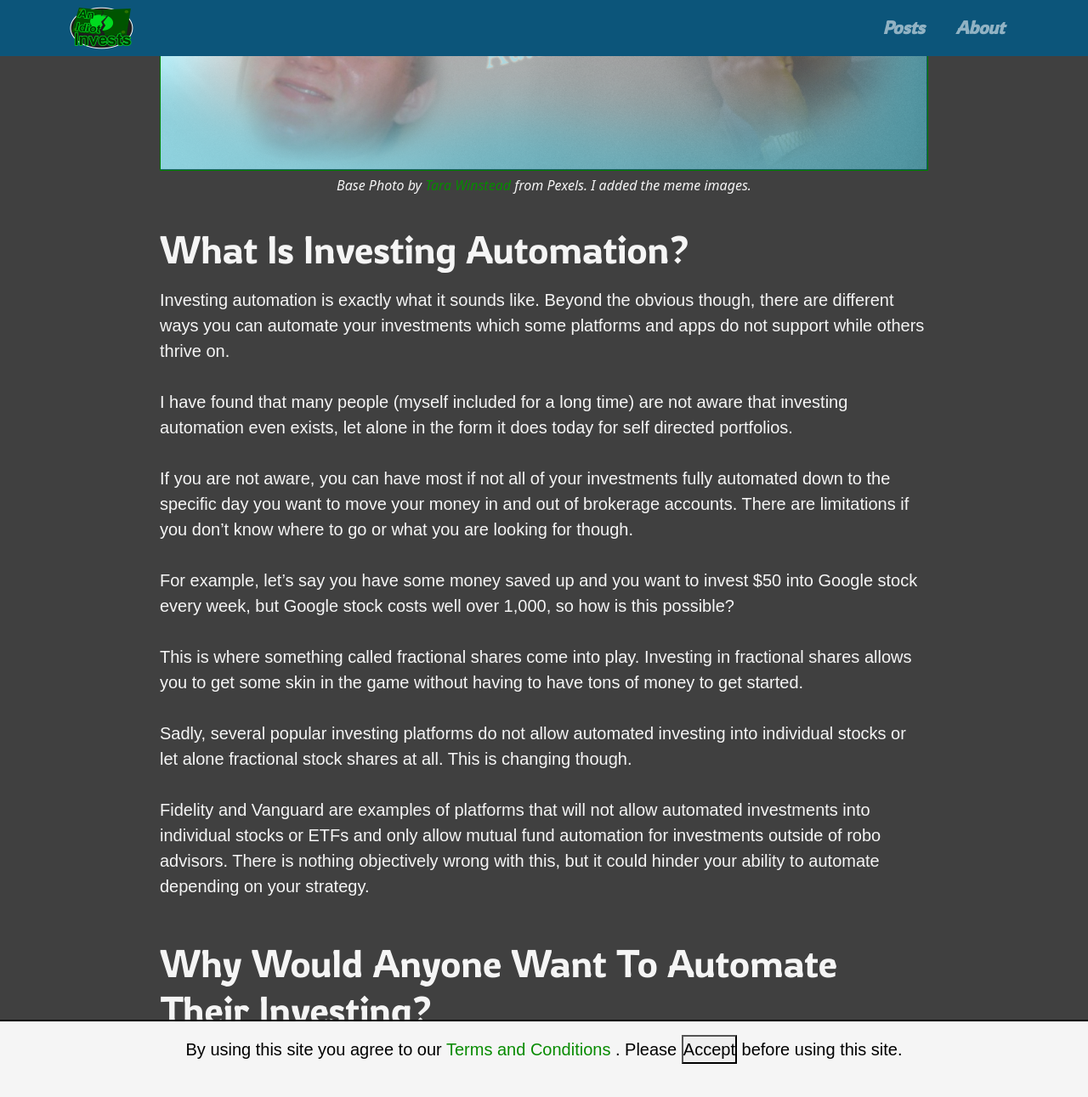
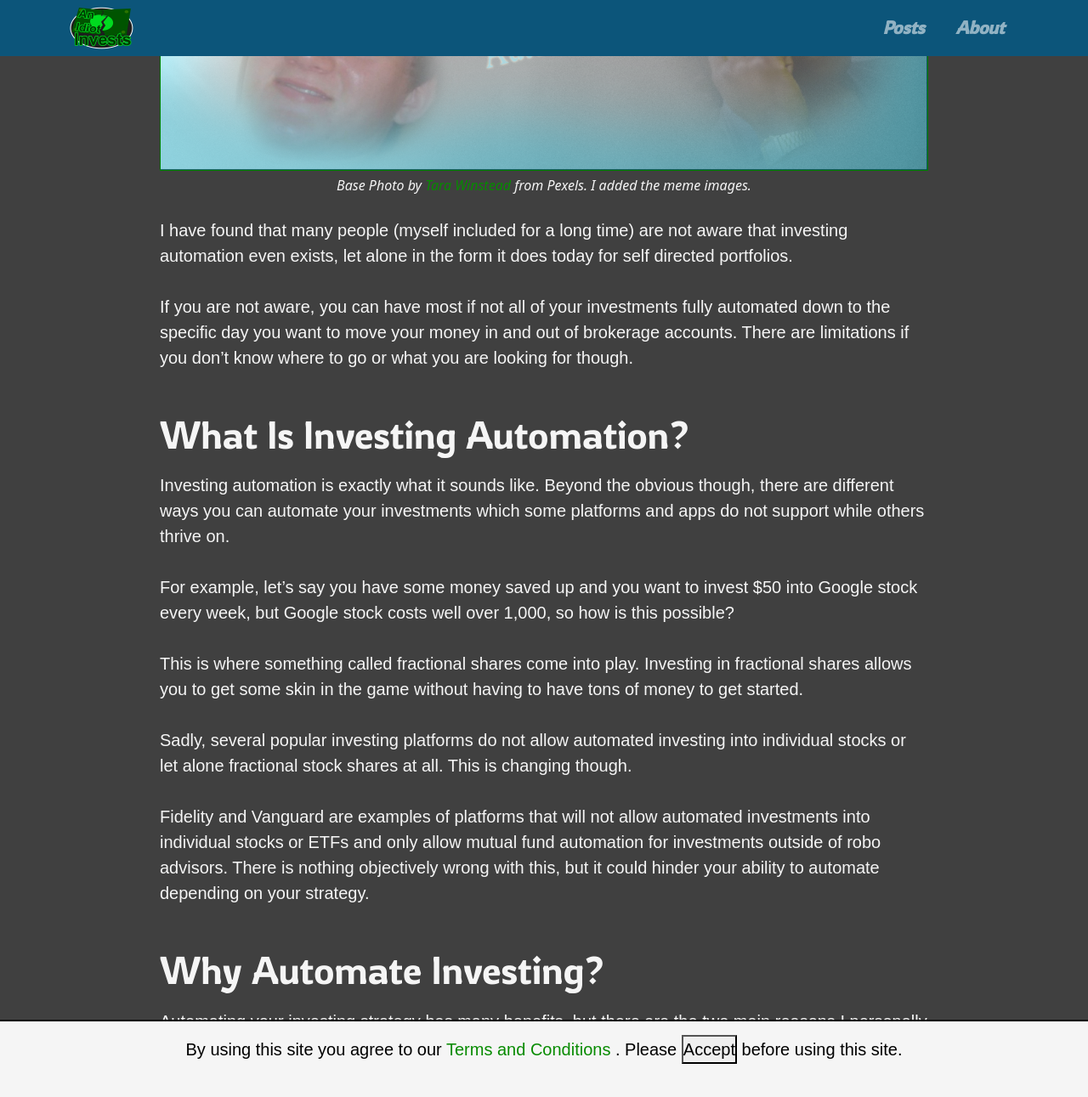
Before and after one commit to AnIdiotInvests/anidiotinvests.github.io, a Jekyll site: the page built from _posts/2022-03-12-investing-automation.md, in a window 1280 px wide and 1400 px high, scrolled down 664 px. Shown: the top 1291 px of the window at 85% size. Built offline with Jekyll 4.4.1, drawn with Linux system fonts in a browser that asks for light colours; some of the changed lines change nothing that is shown; some of the changed text lies outside the part shown.

Commit message:
post for investing automation

```diff
--- a/_posts/2022-03-12-investing-automation.md
+++ b/_posts/2022-03-12-investing-automation.md
@@ -21,13 +21,13 @@
 imageLocation="/assets/img/investing-automation.png"
 caption="Base Photo by <a href='https://www.pexels.com/@tara-winstead'>Tara Winstead</a> from Pexels. I added the meme images." %}
 
+I have found that many people (myself included for a long time) are not aware that investing automation even exists, let alone in the form it does today for self directed portfolios.
+
+If you are not aware, you can have most if not all of your investments fully automated down to the specific day you want to move your money in and out of brokerage accounts. There are limitations if you don’t know where to go or what you are looking for though.
+
 ## What Is Investing Automation?
 
 Investing automation is exactly what it sounds like. Beyond the obvious though, there are different ways you can automate your investments which some platforms and apps do not support while others thrive on.
-
-I have found that many people (myself included for a long time) are not aware that investing automation even exists, let alone in the form it does today for self directed portfolios.
-
-If you are not aware, you can have most if not all of your investments fully automated down to the specific day you want to move your money in and out of brokerage accounts. There are limitations if you don’t know where to go or what you are looking for though.
 
 For example, let’s say you have some money saved up and you want to invest $50 into Google stock every week, but Google stock costs well over 1,000, so how is this possible?
 
@@ -37,7 +37,7 @@
 
 Fidelity and Vanguard are examples of platforms that will not allow automated investments into individual stocks or ETFs and only allow mutual fund automation for investments outside of robo advisors. There is nothing objectively wrong with this, but it could hinder your ability to automate depending on your strategy.
 
-## Why Would Anyone Want To Automate Their Investing?
+## Why Automate Investing?
 
 Automating your investing strategy has many benefits, but there are the two main reasons I personally do this.
 
@@ -59,15 +59,15 @@
 
 It also saves me the heartache of potentially forgetting to invest, or having to login and worry about money during a vacation.
 
-## What You Might Want Look For
+## What You Might Look For
 
 ### Time To Purchase The Investment
 
 The most obvious thing to consider is the continual purchasing and repurchasing of the investments you like.
 
-If the platform you use does not allow you to invest virtually every day the stock market is open, or charges any weird fees for the automation, then I would recommend moving somewhere else that is less restrictive.
+Some apps will only purchase the investments when the market opens, while others when it closes. Some will let you choose when, but not all.
 
-That’s just ridiculous in today’s world.
+This can reduce the liquidity of your investments and I would recommend double checking before dumping your money in.
 
 ### Rebalancing
 
```
